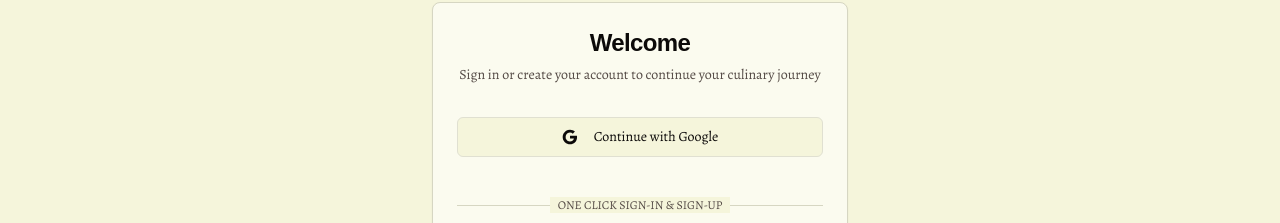
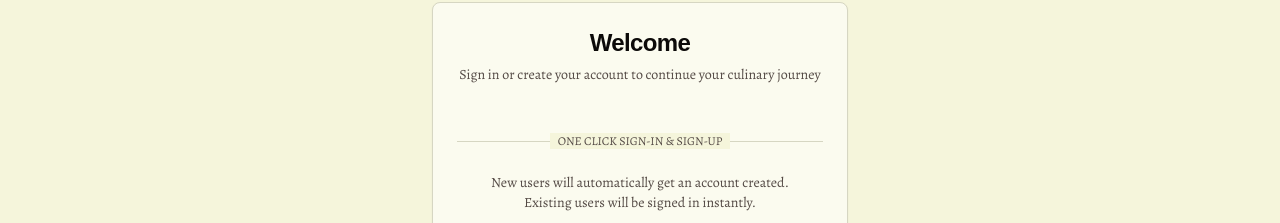
Before and after one commit to sriram-dev-9/E-Commerce, a Next.js app: page /login in a window 1280 px wide. Shown: the part 111-334 px from the top of the page. Built offline with nearby package versions, Linux system fonts and the light colour scheme; no server answers; a web font is replaced by a local one.

Commit message:
google fix

```diff
--- a/src/app/login/page.tsx
+++ b/src/app/login/page.tsx
@@ -45,12 +45,12 @@ function LoginForm() {
             </div>
           )}
 
-          <GoogleSignInButton
+          {/* <GoogleSignInButton
             onSuccess={handleGoogleSuccess}
             onError={handleGoogleError}
             buttonText="Continue with Google"
             className="mb-4"
-          />
+          /> */}
 
           <div className="relative my-6">
             <div className="absolute inset-0 flex items-center">
```
